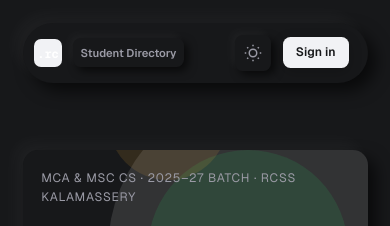
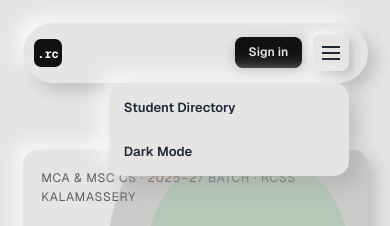
Before and after one commit to shyamjames/batch-portfolio, a Svelte app: page / in a window 390 px wide. Both pictures are taken after a click on the button "Menu". Shown: the top 226 px of the page. Built offline with nearby package versions, Linux system fonts and the light colour scheme; no server answers; the database is empty.

Commit message:
feat: add Navbar component with theme toggle and user authentication controls

```diff
--- a/src/components/Navbar.svelte
+++ b/src/components/Navbar.svelte
@@ -8,6 +8,7 @@
 
   let dark = isDark();
   let dropdownOpen = false;
+  let mobileMenuOpen = false;
   let deleting = false;
 
   function toggleDropdown() {
@@ -18,6 +19,9 @@
   function handleBodyClick(e) {
     if (!e.target.closest(".user-menu-container")) {
       dropdownOpen = false;
+    }
+    if (!e.target.closest(".mobile-nav")) {
+      mobileMenuOpen = false;
     }
   }
 
@@ -79,6 +83,7 @@
       <span class="brand-text">.batchrc</span>
     </a>
 
+    <div class="desktop-nav">
       <a href="/#/directory" class="nav-btn" class:active={$location === '/directory'}>Student Directory</a>
       {#if $authReady && $user && $userRole === 'student'}
         {#if $hasProfile}
@@ -87,6 +92,8 @@
           <a href="/#/create-profile" class="nav-btn" class:active={$location === '/create-profile'}>Create Profile</a>
         {/if}
       {/if}
+    </div>
+
 
     <nav class="nav-links">
       <button
@@ -235,6 +242,32 @@
       {:else if $authReady}
         <a href="/#/login" class="btn btn-primary btn-sm">Sign in</a>
       {/if}
+    <div class="mobile-nav" style="position:relative;">
+      <button class="mobile-menu-btn" on:click={() => mobileMenuOpen = !mobileMenuOpen} aria-label="Menu">
+        <svg width="24" height="24" viewBox="0 0 24 24" fill="none" stroke="currentColor" stroke-width="2">
+          <path d="M3 12h18M3 6h18M3 18h18"/>
+        </svg>
+      </button>
+
+      {#if mobileMenuOpen}
+        <div class="dropdown-menu mobile-dropdown">
+          <button class="dropdown-item" on:click={() => { push('/directory'); mobileMenuOpen = false; }}>Student Directory</button>
+
+          {#if $authReady && $user && $userRole === 'student'}
+            {#if $hasProfile}
+              <button class="dropdown-item" on:click={() => { push(`/profile/${$user.uid}`); mobileMenuOpen = false; }}>My Profile</button>
+            {:else}
+              <button class="dropdown-item" on:click={() => { push('/create-profile'); mobileMenuOpen = false; }}>Create Profile</button>
+            {/if}
+          {/if}
+
+          <div class="dropdown-divider"></div>
+          <button class="dropdown-item" on:click={() => { handleToggle(); mobileMenuOpen = false; }}>
+            {dark ? 'Light Mode' : 'Dark Mode'}
+          </button>
+        </div>
+      {/if}
+    </div>
     </nav>
   </div>
 </header>
@@ -277,6 +310,36 @@
   .brand:hover {
     text-decoration: none;
     opacity: 0.85;
+  }
+  .desktop-nav {
+    display: flex;
+    align-items: center;
+  }
+  .mobile-nav {
+    display: none;
+  }
+  .mobile-menu-btn {
+    background: var(--surface);
+    border: none;
+    border-radius: 0.5rem;
+    width: 36px;
+    height: 36px;
+    display: flex;
+    align-items: center;
+    justify-content: center;
+    cursor: pointer;
+    color: var(--text-primary);
+    box-shadow: var(--shadow-neu-sm);
+    transition: all 0.15s;
+    flex-shrink: 0;
+  }
+  .mobile-menu-btn:hover {
+    box-shadow: var(--shadow-neu-inset-sm);
+  }
+  .mobile-dropdown {
+    right: 0;
+    left: auto;
+    top: calc(100% + 12px);
   }
   .nav-links {
     display: flex;
@@ -427,10 +490,14 @@
     .brand-text {
       display: none;
     }
-    .nav-btn {
-      font-size: 0.75rem;
-      padding: 0.35rem 0.5rem;
-      margin-left: 0.25rem;
+    .desktop-nav {
+      display: none;
+    }
+    .theme-toggle {
+      display: none;
+    }
+    .mobile-nav {
+      display: block;
     }
     .navbar-inner {
       padding: 0 0.75rem;
```
Lines whose indentation alone changed are shown as unchanged.
